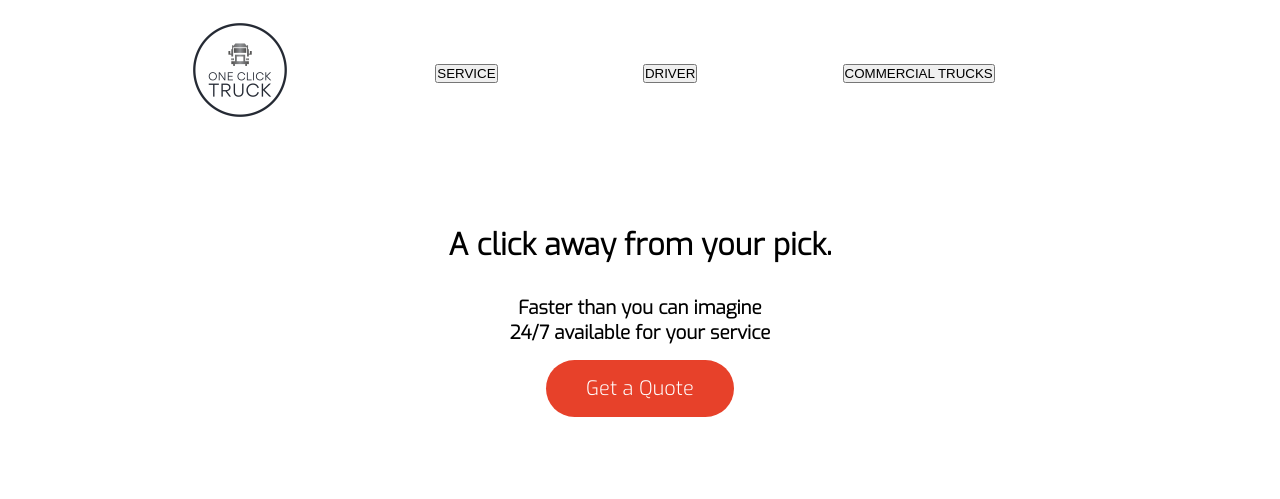
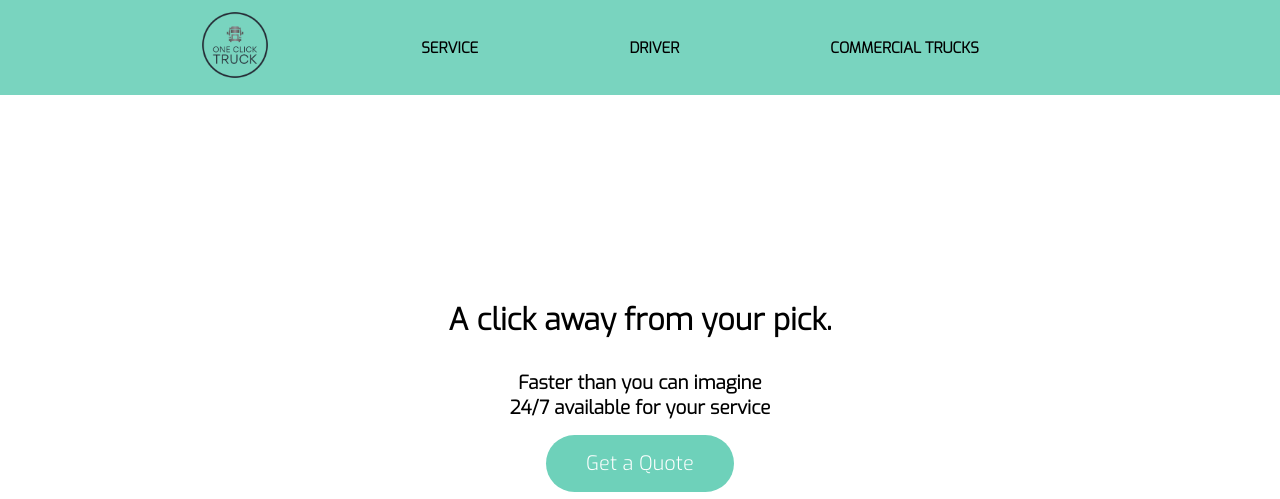
Before and after one commit to yoho4613/oneclicktruck-landingpage, a plain HTML site: page index.html in a window 1280 px wide. Shown: the top 499 px of the page. Drawn offline with Linux system fonts and the light colour scheme; grey boxes are pictures that could not be loaded.

Commit message:
style update

```diff
--- a/src/style.css
+++ b/src/style.css
@@ -63,7 +63,7 @@ span {
 
 .btn {
   padding: 1.5rem 4rem;
-  background: #e7412a;
+  background: #6ed1ba;
   font-size: 2rem;
   color: #fff;
   border-radius: 30px;
@@ -74,11 +74,16 @@ span {
 }
 
 .btn:hover {
-  background: #de3119;
+  background: #339e85;
 }
 
 .hide {
   display: none;
+}
+
+.service-dropdown.hide {
+  height: 0;
+  display: block;
 }
 
 .show {
@@ -88,15 +93,22 @@ span {
 /* ---------Navigation Style ---------- */
 
 nav {
-  margin: 2rem auto;
+  padding: 1rem 15rem;
   justify-content: space-between;
   align-items: center;
-  max-width: 1000px;
+  width: 100vw;
+  background-color: #79d4bf;
+  position: fixed;
+  top: 0;
+}
+
+nav * {
+  cursor: pointer;
 }
 
 nav .nav-logo {
   margin-left: 5rem;
-  width: 10rem;
+  width: 7rem;
 }
 
 nav ul {
@@ -109,11 +121,32 @@ nav ul li {
   font-weight: bold;
 }
 
+.btn-nav {
+  font-size: inherit;
+  font-weight: inherit;
+  font-family: inherit;
+  border: none;
+  background-color: inherit;
+  outline: none;
+}
+
+.service-dropdown {
+  position: absolute;
+  transition: 0.3s;
+  height: 20rem;
+  overflow: hidden;
+}
+
+.service-dropdown, .service-dropdown li {
+  padding: 1rem 0;
+}
+
 /* ---------Main Section Style ---------- */
 
 .main-header {
+  position: static;
   text-align: center;
-  margin-top: 10rem;
+  margin-top: 30rem;
 }
 
 .main-header h3 {
@@ -187,7 +220,6 @@ nav ul li {
 .main-how-works-container {
   justify-content: center;
   flex-wrap: wrap;
-
 }
 
 .main-how-works-container img {
@@ -349,10 +381,10 @@ nav ul li {
 }
 
 .driver-container > ul > li {
- font-size: 2rem;
- font-weight: 600;
- color: #000;
- list-style: inside;
+  font-size: 2rem;
+  font-weight: 600;
+  color: #000;
+  list-style: inside;
 }
 
 .driver-container > ul > hr {
@@ -360,7 +392,7 @@ nav ul li {
   height: 0.3rem;
   margin: 0.5rem auto 2rem;
   border: none;
-  background-color: #de3119;
+  background-color: #339e85;
 }
 
 .driver-container-how-it-works {
@@ -380,7 +412,7 @@ nav ul li {
 }
 
 .driver-container-how-it-works > ul > li > img {
-  border-bottom: 1px solid #de3119;
+  border-bottom: 1px solid #339e85;
 }
 
 .driver-container-info {
```
